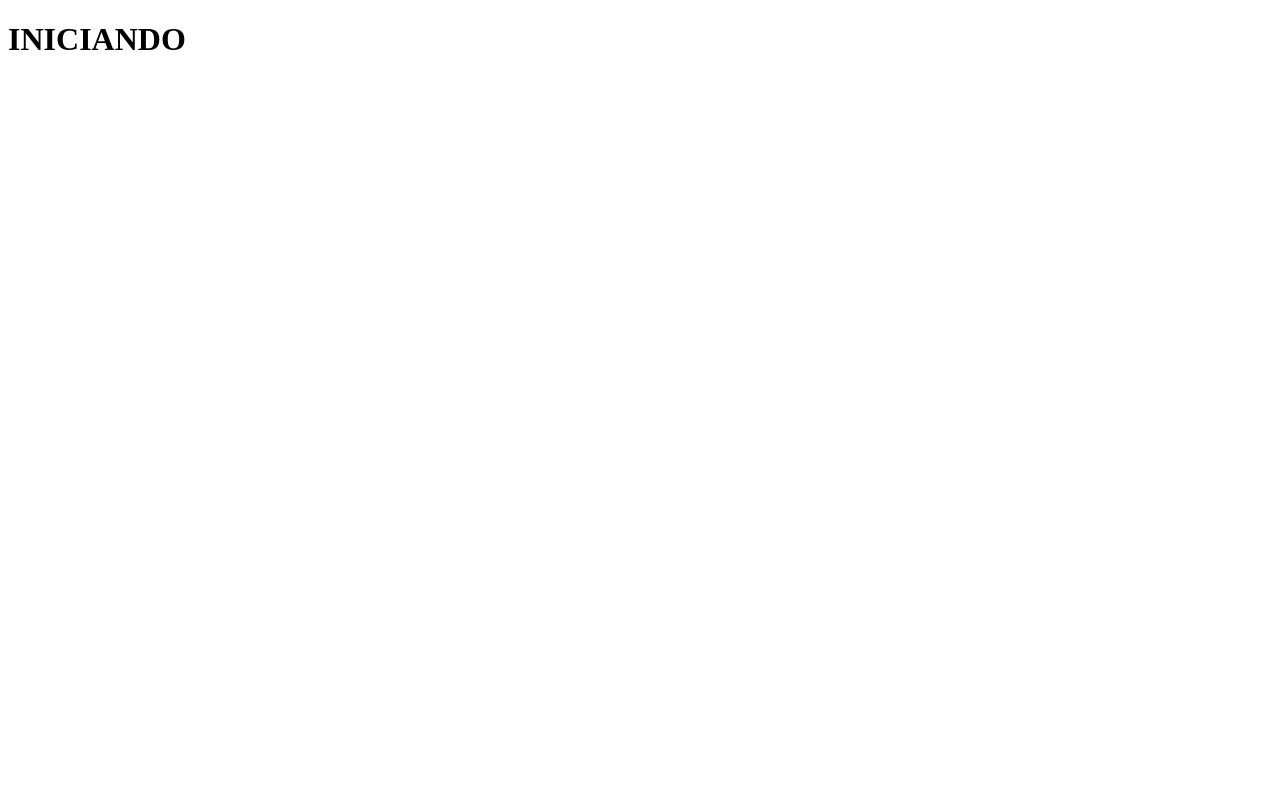
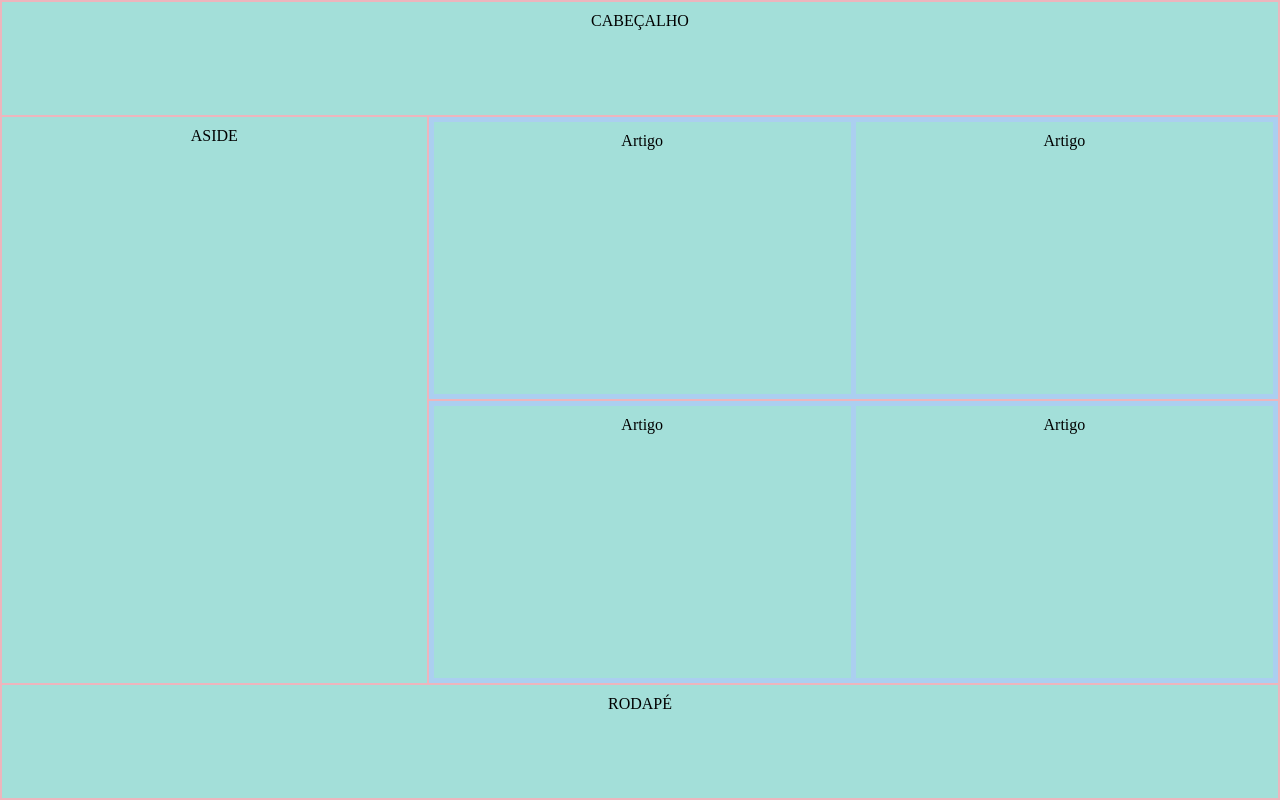
Before and after one commit to tt-1606065/ex-grid-flex, a plain HTML site: page index.html in a window 1280 px wide. Drawn offline with Linux system fonts and the light colour scheme.

Commit message:
Adiciona correção

```diff
--- a/index.html
+++ b/index.html
@@ -1,12 +1,34 @@
 <!DOCTYPE html>
 <html lang="en">
+
 <head>
     <meta charset="UTF-8">
     <meta http-equiv="X-UA-Compatible" content="IE=edge">
     <meta name="viewport" content="width=device-width, initial-scale=1.0">
+    <link rel="stylesheet" href="style.css">
     <title>Document</title>
 </head>
+
 <body>
-    <h1>INICIANDO</h1>
+    <header>
+        CABEÇALHO
+    </header>
+    <aside>
+        ASIDE
+    </aside>
+    <main>
+        <div class="flex-linha">
+            <article class="artigo">Artigo</article>
+            <article class="artigo">Artigo</article>
+        </div>
+        <div class="flex-linha">
+            <article class="artigo">Artigo</article>
+            <article class="artigo">Artigo</article>
+        </div>
+    </main>
+    <footer>
+        RODAPÉ
+    </footer>
 </body>
+
 </html>
--- /dev/null
+++ b/style.css
@@ -0,0 +1,75 @@
+/* RESETS */
+* {
+    margin: 0px;
+    padding: 0px;
+}
+
+/* LAYOUT */
+body {
+    display: grid;
+
+    background-color: #EDB5BD;
+    grid-template-rows: 0.2fr 1fr 0.2fr;
+    grid-template-columns: 0.5fr 1fr;
+
+    gap: 2px;
+
+    grid-template-areas:
+    "cabecalho cabecalho"
+    "aside principal"
+    "rodape rodape";
+
+    padding: 2px;
+    height: 100vh;
+    box-sizing: border-box;
+}
+
+header {
+    padding: 10px;
+    text-align: center;
+    grid-area: cabecalho;
+    background-color: #A3DFD9;
+}
+
+aside {
+    padding: 10px;
+    text-align: center;
+    grid-area: aside;
+    background-color: #A3DFD9;
+}
+
+main {
+    text-align: center;
+    grid-area: principal;
+    background-color: #A3DFD9;
+}
+
+footer {
+    padding: 10px;
+    text-align: center;
+    grid-area: rodape;
+    background-color: #A3DFD9;
+}
+
+/* COMPONENTES */
+main {
+    display: flex;
+    flex-direction: column;
+    background-color: #EDB5BD;
+    gap: 2px;
+}
+
+.flex-linha {
+    display: flex;
+    flex-direction: row;
+    background-color: #ABCFF0;
+    padding: 5px;
+    flex-grow: 1;
+    gap: 5px;
+}
+
+.artigo {
+    padding: 10px;
+    background-color: #A3DFD9;
+    flex-grow: 1;
+}
```
